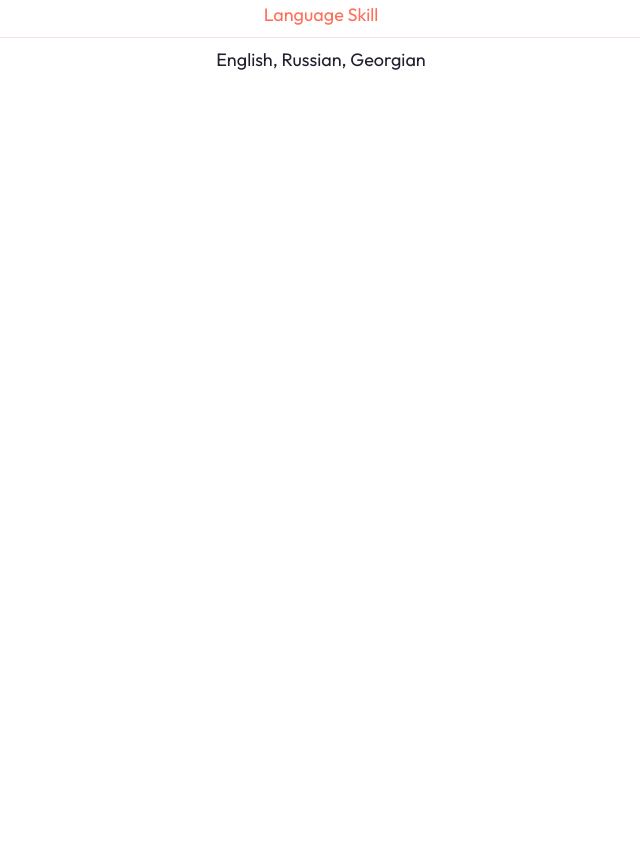
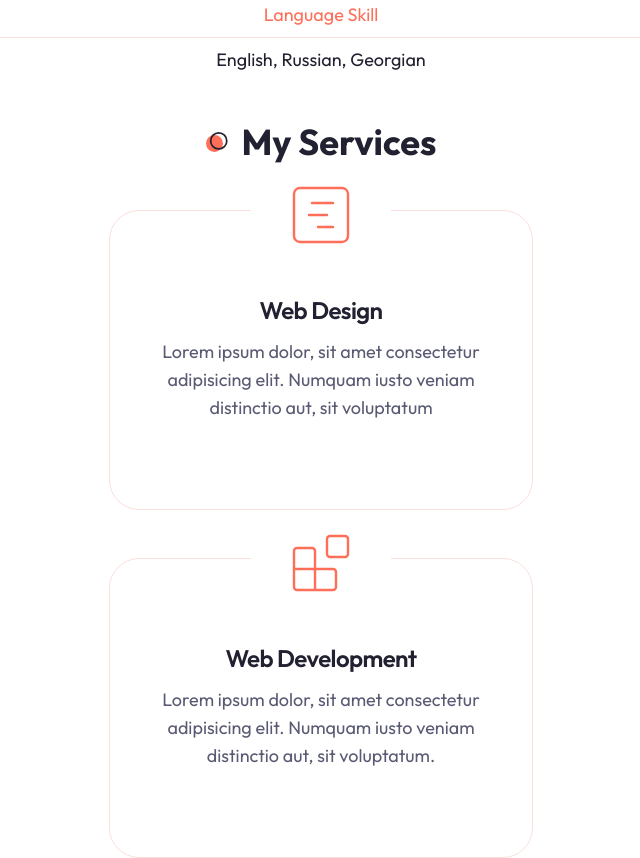
Before and after one commit to irakli85/Portfolio, a Next.js app: page / in a window 1280 px wide. Shown: the part 1480-2338 px from the top of the page, without its empty margins (319-959 px from the left). Built offline with nearby package versions, Linux system fonts and the light colour scheme.

Commit message:
services

```diff
--- a/app/page.jsx
+++ b/app/page.jsx
@@ -1,12 +1,14 @@
 //components
 import About from "@/components/About";
 import Hero from "@/components/Hero";
+import Services from "@/components/Services";
 
 export default function Home() {
   return (
     <main>
       <Hero/>
       <About/>
+      <Services/>
     </main>
   );
 }
--- /dev/null
+++ b/components/Services.jsx
@@ -0,0 +1,49 @@
+import {GanttChartSquare, Blocks, Gem} from 'lucide-react'
+import {Card, CardContent, CardDescription, CardHeader, CardTitle} from '@/components/ui/card'
+
+const serviceData = [
+    {
+        icon: <GanttChartSquare size={72} strokeWidth={0.8}/>,
+        title: 'Web Design',
+        description: 'Lorem ipsum dolor, sit amet consectetur adipisicing elit. Numquam iusto veniam distinctio aut, sit voluptatum'
+    },
+    {
+        icon: <Blocks size={72} strokeWidth={0.8}/>,
+        title: 'Web Development',
+        description: 'Lorem ipsum dolor, sit amet consectetur adipisicing elit. Numquam iusto veniam distinctio aut, sit voluptatum.'
+    },
+    {
+        icon: <Gem size={72} strokeWidth={0.8}/>,
+        title: 'App Development',
+        description: 'Lorem ipsum dolor, sit amet consectetur adipisicing elit. Numquam iusto veniam distinctio aut, sit voluptatum.'
+    },
+]
+
+const Services = () => {
+  return (
+    <section className='mb-12 xl:mb-36'>
+        <div className="container mx-auto">
+            <h2 className='section-title mb-12 xl:mb-24 text-center mx-auto'>My Services</h2>
+            {/* grid items */}
+            <div className='grid xl:grid-cols-3 justify-center gap-y-12 xl:gap-y-24 xl:gap-x-8'>
+                {serviceData.map( (item, index) => {
+                    const {icon, title, description} = item
+                    return(
+                        <Card key={index} className='w-full max-w-[424px] h-[300px] flex flex-col pt-16 pb-10 justify-center items-center relative'>
+                            <CardHeader className='text-primary absolute -top-[60px]'>
+                                <div className='w-[140px] h-[80px] bg-white dark:bg-background flex justify-center items-center'>{icon}</div>
+                            </CardHeader>
+                            <CardContent className='text-center'>
+                                <CardTitle className='mb-4'>{title}</CardTitle>
+                                <CardDescription className='text-lg'>{description}</CardDescription>
+                            </CardContent>
+                        </Card>
+                    )
+                })}
+            </div>
+        </div>
+    </section>
+  )
+}
+
+export default Services
--- a/components/ui/card.jsx
+++ b/components/ui/card.jsx
@@ -5,7 +5,7 @@
 const Card = React.forwardRef(({ className, ...props }, ref) => (
   <div
     ref={ref}
-    className={cn("rounded-lg border bg-card text-card-foreground shadow-sm", className)}
+    className={cn("rounded-[30px] border bg-background text-card-foreground", className)}
     {...props} />
 ))
 Card.displayName = "Card"
```
